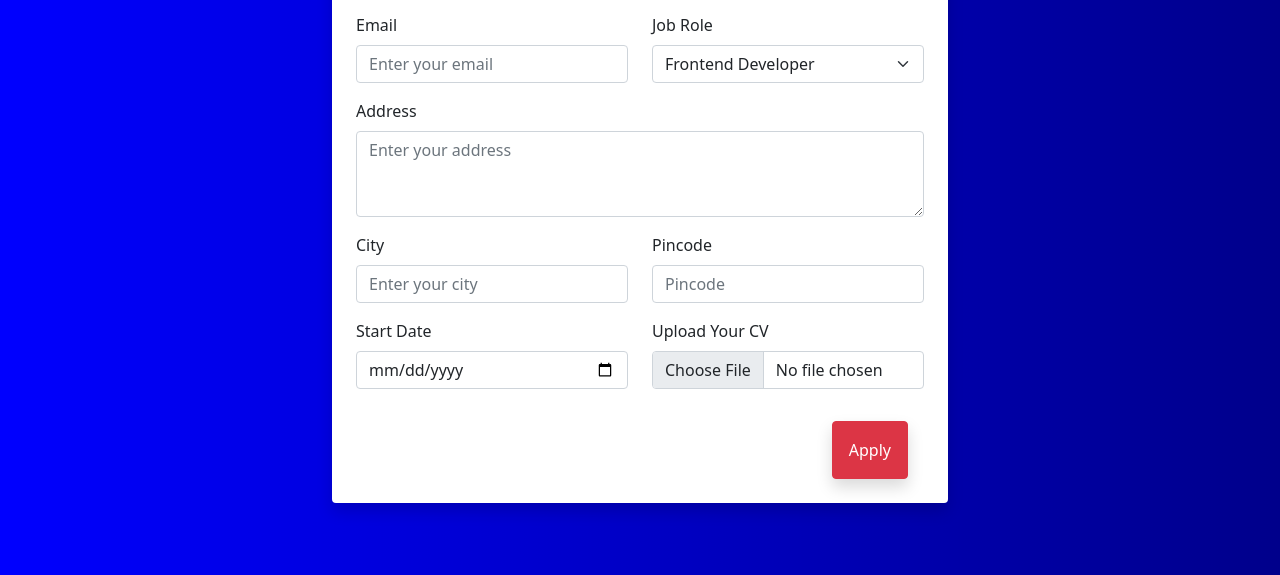
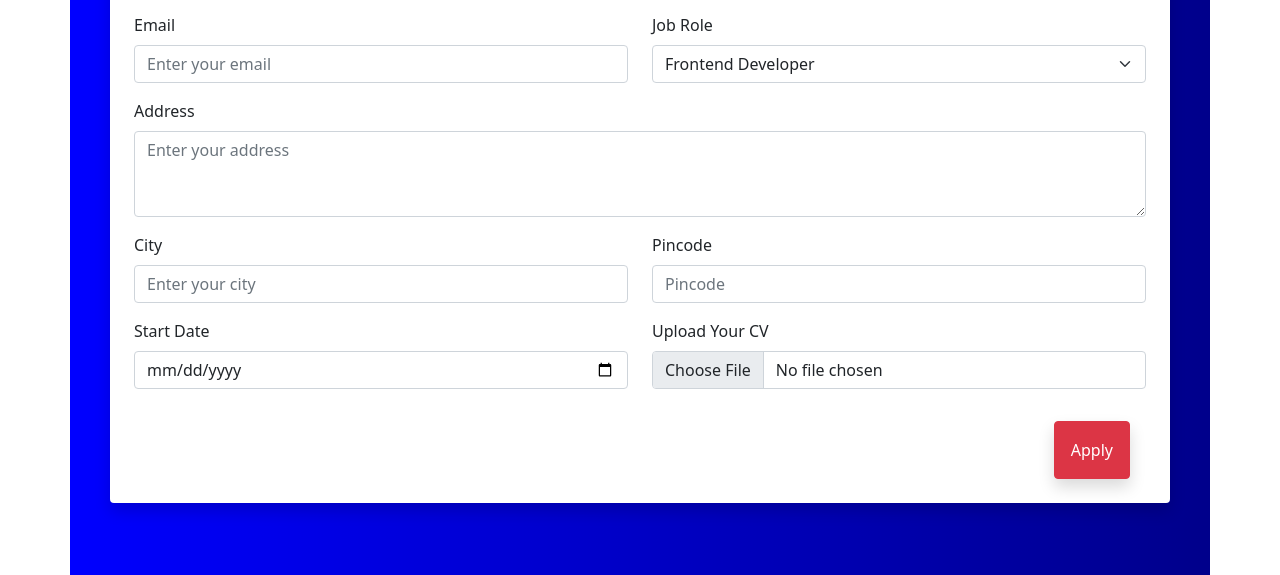
Before and after one commit to ajaysagar7/10_HTML_CSS_CHALLENGES, a plain HTML site: page project2/index.html in a window 1280 px wide. Shown: the part 225-800 px from the top of the page. Drawn offline with nearby package versions, Linux system fonts and the light colour scheme.

Commit message:
second-project

```diff
--- a/project2/index.html
+++ b/project2/index.html
@@ -12,17 +12,17 @@
   <body>
     <!-- MAIN CONTAINER -->
     <div
-      class="container-fluid p-4 min-vh-100 d-flex justify-content-center align-items-center"
+      class="container p-4 min-vh-100 d-flex justify-content-center align-items-center"
       style="background: linear-gradient(to right, blue, darkblue)"
     >
       <!-- FORM CONTAINER -->
-      <div class="form-container rounded shadow bg-white p-4 col-md-6 mx-auto">
+      <div class="form-container rounded shadow bg-white p-4 m-3">
         <div class="h1 text-start text-wrap">
           Job Application <span class="lead fw-700">(Web)</span>
         </div>
         <!-- FIRST NAME -->
         <form action="" class="row">
-          <div class="inputgroup col-lg-6 col-md-12 col-md-12 mb-3">
+          <div class="inputgroup col-lg-6 col-md-6 mb-3">
             <label for="first_name" class="form-label">First Name</label>
             <input
               type="text"
@@ -32,7 +32,7 @@
             />
           </div>
           <!-- LAST NAME -->
-          <div class="inputgroup col-lg-6 col-md-12 cold-sm-12 mb-3">
+          <div class="inputgroup col-lg-6 col-md-6 cold-sm-12 mb-3">
             <label for="last_name" class="form-label">Last Name</label>
             <input
               type="text"
@@ -43,7 +43,7 @@
             />
           </div>
           <!-- EMAIL  -->
-          <div class="inputgroup col-lg-6 col-md-11 cold-sm-12 mb-3">
+          <div class="inputgroup col-lg-6 col-md-6 cold-sm-12 mb-3">
             <label for="email" class="form-label">Email</label>
             <input
               type="email"
@@ -54,7 +54,7 @@
             />
           </div>
           <!-- JOB ROLE -->
-          <div class="inputgroup col-lg-6 col-md-12 col-sm-12 mb-3">
+          <div class="inputgroup col-lg-6 col-md-6 col-sm-12 mb-3">
             <label for="job_role" class="form-label">Job Role</label>
             <select name="job_role" id="job_role" class="form-select">
               <option value="Frontend Developer">Frontend Developer</option>
@@ -75,7 +75,7 @@
             ></textarea>
           </div>
           <!-- CITY -->
-          <div class="inputgroup col-lg-6 col-md-12 col-sm-12 mb-3">
+          <div class="inputgroup col-lg-6 col-md-6 col-sm-12 mb-3">
             <label for="city" class="form-label">City</label>
             <input
               type="text"
@@ -86,7 +86,7 @@
             />
           </div>
           <!-- PINCODE -->
-          <div class="inputgroup col-lg-6 col-md-12 col-md-12 mb-3">
+          <div class="inputgroup col-lg-6 col-md-6 mb-3">
             <label for="pincode" class="form-label">Pincode</label>
             <input
               type="number"
@@ -98,7 +98,7 @@
           </div>
 
           <!-- START DATE -->
-          <div class="inputgroup col-lg-6 col-md-12 col-sm-12 mb-3">
+          <div class="inputgroup col-lg-6 col-md-6 col-sm-12 mb-3">
             <label for="start_date" class="form-label">Start Date</label>
             <input
               type="date"
@@ -108,7 +108,7 @@
             />
           </div>
           <!-- UPLOAD CV -->
-          <div class="inputgroup col-lg-6 col-md-12 col-sm-12">
+          <div class="inputgroup col-lg-6 col-md-6 col-sm-12">
             <label for="upload" class="form-label">Upload Your CV</label>
             <input type="file" name="upload" id="upload" class="form-control" />
           </div>
```
